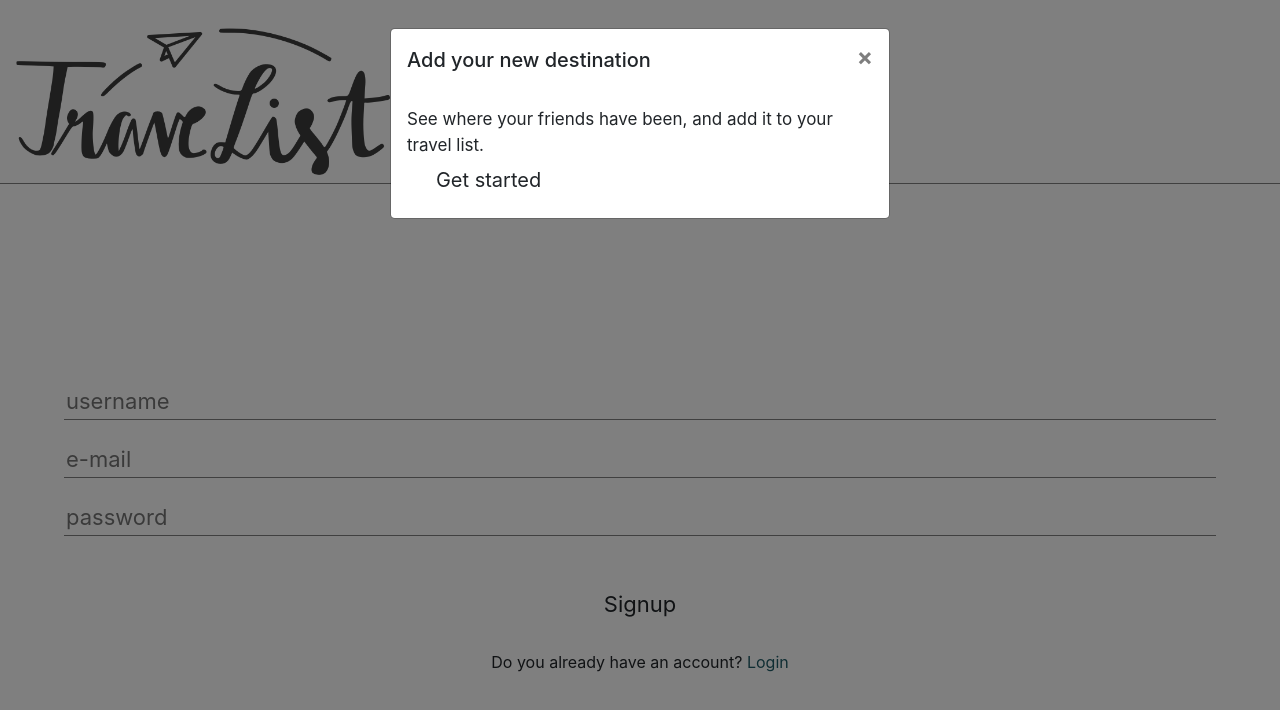
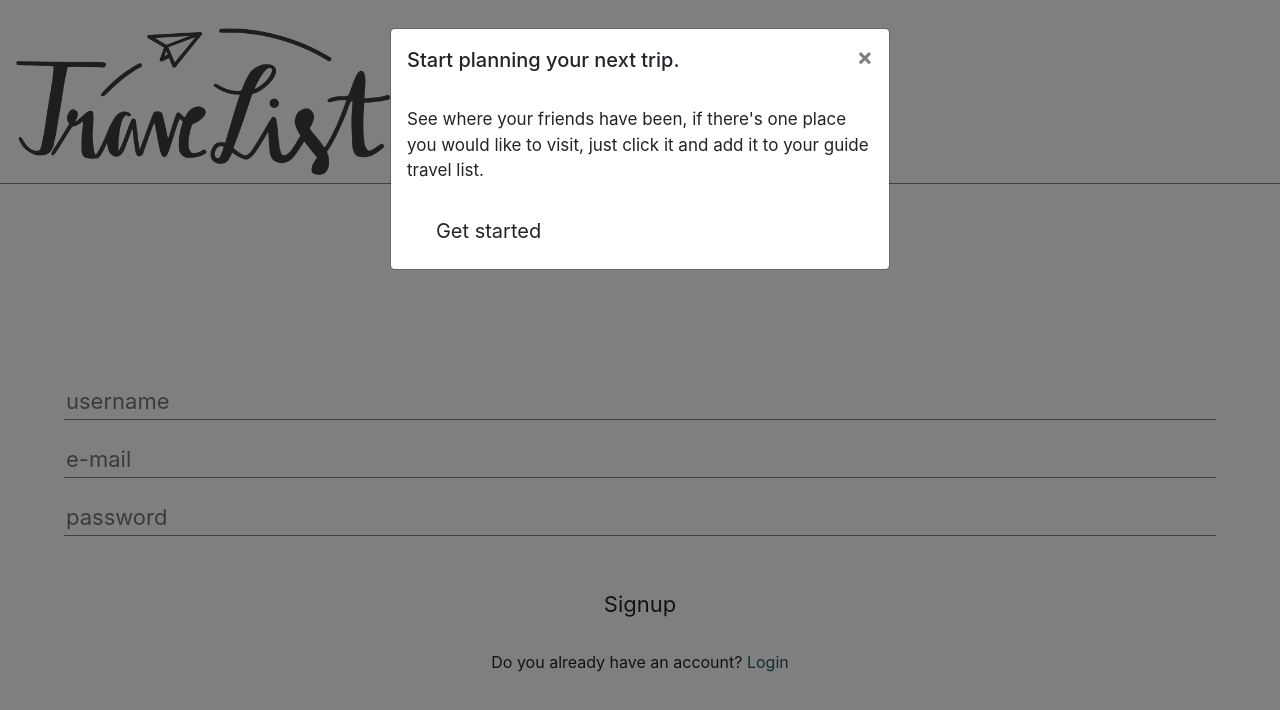
Before and after one commit to pernillekloster/travelist, a React app in the folder client/: page /signup in a window 1280 px wide. Both pictures are taken after a click on the button "Signup". Built offline with nearby package versions, Linux system fonts and the light colour scheme; a web font is replaced by a local one.

Commit message:
latest version

```diff
--- a/client/src/components/pages/Signup.js
+++ b/client/src/components/pages/Signup.js
@@ -56,11 +56,13 @@ class Signup extends Component {
           <Button className="btn btn-trip-detail-search" color="#1F5B66" onClick={this.toggle}>Signup</Button>
           {/* <button className="btn btn-trip-detail-search" color="#1F5B66" onClick={(e) => this.handleClick(e)}>Signup</button> */}
           <Modal isOpen={this.state.modal} toggle={this.toggle} className={this.props.className}>
-          <ModalHeader className="important-header modalHeader" toggle={this.toggle}>Add your new destination</ModalHeader>
+          <ModalHeader className="important-header modalHeader" toggle={this.toggle}>Start planning your next trip.</ModalHeader>
             <ModalBody className="detail-size modalBody">
               <div className="">
-              See where your friends have been, and add it to your travel list.
+             See where your friends have been, if there's one place you would like to visit, just click it
+            and add it to your guide travel list.
             </div>
+            <br/>
               <Button className="btn btn-trip-detail-saveTip" to="/home" color="#1F5B66" onClick={(e) => this.handleClick(e)}>
                 {/* <Link className="btn-trip-detail-search" to="/home">
                   Get started
--- a/client/src/components/pages/Start.js
+++ b/client/src/components/pages/Start.js
@@ -23,7 +23,7 @@ class Start extends Component {
     return (
       <div className="Start">
         <div className="onboarding important-header test">
-        <span>All your <span className="second-word-formatting">travel tips</span> <br/> in one place.</span>
+        <span>All your  <span className="second-word-formatting">travel tips</span> <br/> in one place.</span>
         </div>
 
           <button className="btn btn-trip-detail-search" color="#1F5B66" onClick={(e) => this.handleSignup(e)}>
```
Also changed, not shown: client/public/index.html (+1 -1 lines).
